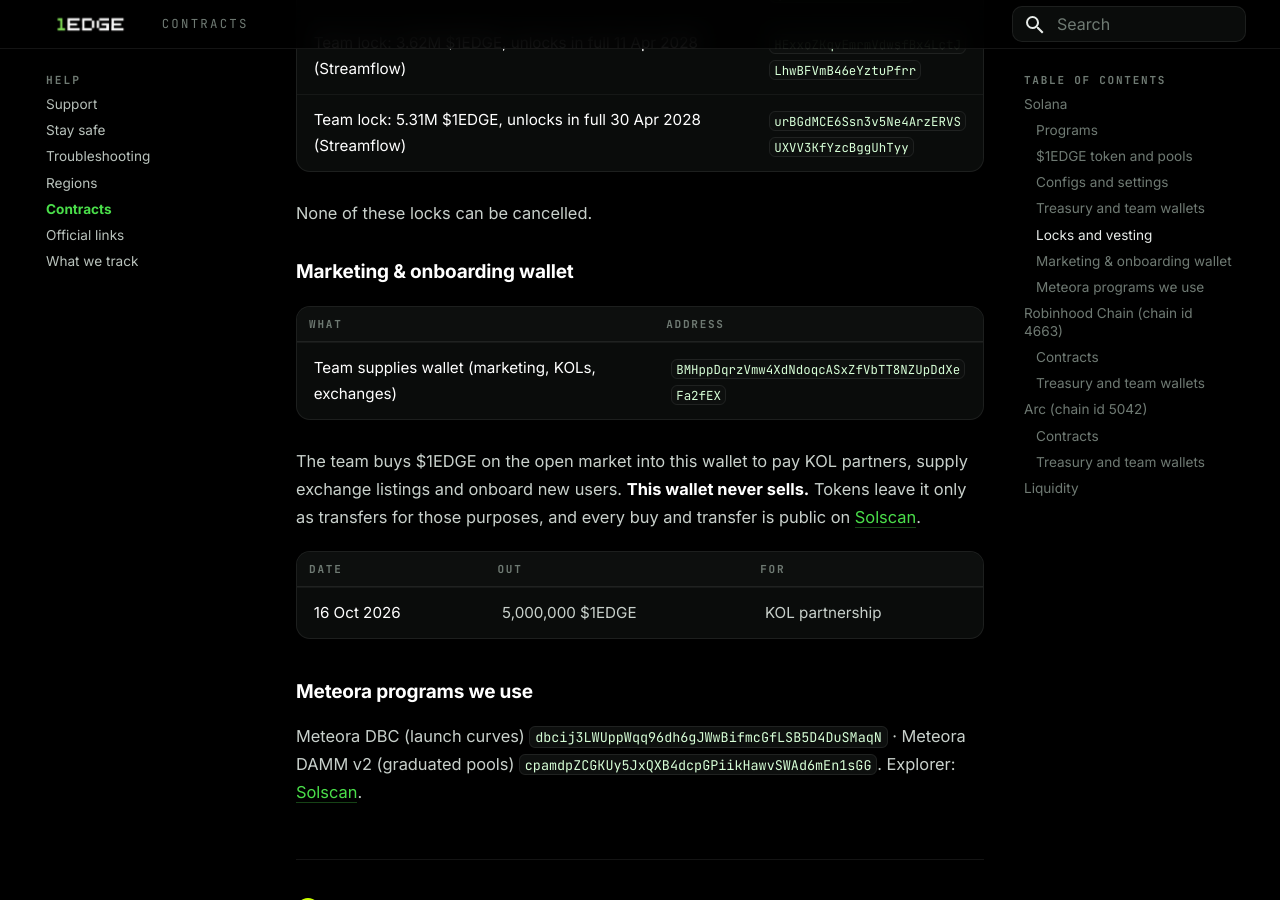
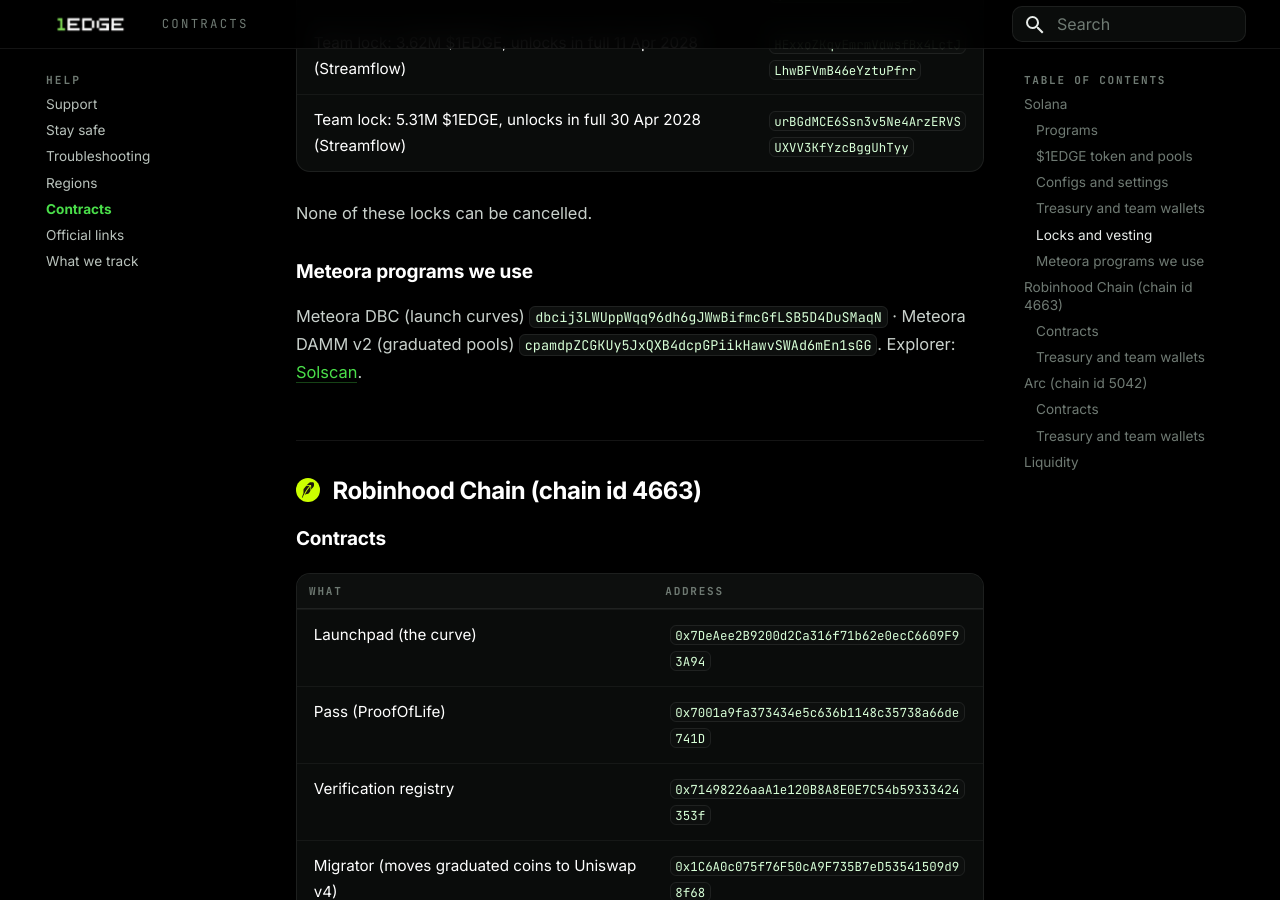
Before and after one commit to Tedz-1edge/1edge-docs, an MkDocs documentation site: the page built from docs/help/contracts.md, in a window 1280 px wide and 900 px high, scrolled down 3020 px. Built offline with MkDocs 1.6.1 and Material for MkDocs 9.7.7, drawn with Linux system fonts in a browser that asks for light colours.

Commit message:
Remove the marketing wallet from the docs (founder, 22 Nov)
Contracts: drop the "Marketing & onboarding wallet" section (address, the
"never sells" line and the transfer log). Token: drop the "Partners and
onboarding" section and its summary card. Strict mkdocs build passes; the
address appears nowhere in the built site.

Co-Authored-By: Claude Opus 5.5 <noreply@anthropic.com>
Claude-Session: https://claude.ai/code/session_01Fbw4uQtyfkyCNen1cqT1Mn

```diff
--- a/docs/help/contracts.md
+++ b/docs/help/contracts.md
@@ -139,18 +139,6 @@ Coins on the 1EDGE curve graduate into their own DAMM v2 pool, so they use no sh
 
 None of these locks can be cancelled.
 
-### Marketing & onboarding wallet
-
-| What | Address |
-|---|---|
-| Team supplies wallet (marketing, KOLs, exchanges) | `BMHppDqrzVmw4XdNdoqcASxZfVbTT8NZUpDdXeFa2fEX` |
-
-The team buys $1EDGE on the open market into this wallet to pay KOL partners, supply exchange listings and onboard new users. **This wallet never sells.** Tokens leave it only as transfers for those purposes, and every buy and transfer is public on [Solscan](https://solscan.io/account/BMHppDqrzVmw4XdNdoqcASxZfVbTT8NZUpDdXeFa2fEX).
-
-| Date | Out | For |
-|---|---|---|
-| 16 Oct 2026 | 5,000,000 $1EDGE | KOL partnership |
-
 ### Meteora programs we use
 
 Meteora DBC (launch curves) `dbcij3LWUppWqq96dh6gJWwBifmcGfLSB5D4DuSMaqN` · Meteora DAMM v2 (graduated pools) `cpamdpZCGKUy5JxQXB4dcpGPiikHawvSWAd6mEn1sGG`. Explorer: [Solscan](https://solscan.io).
```
Also changed, not shown: docs/token/index.md (+0 -5 lines).
